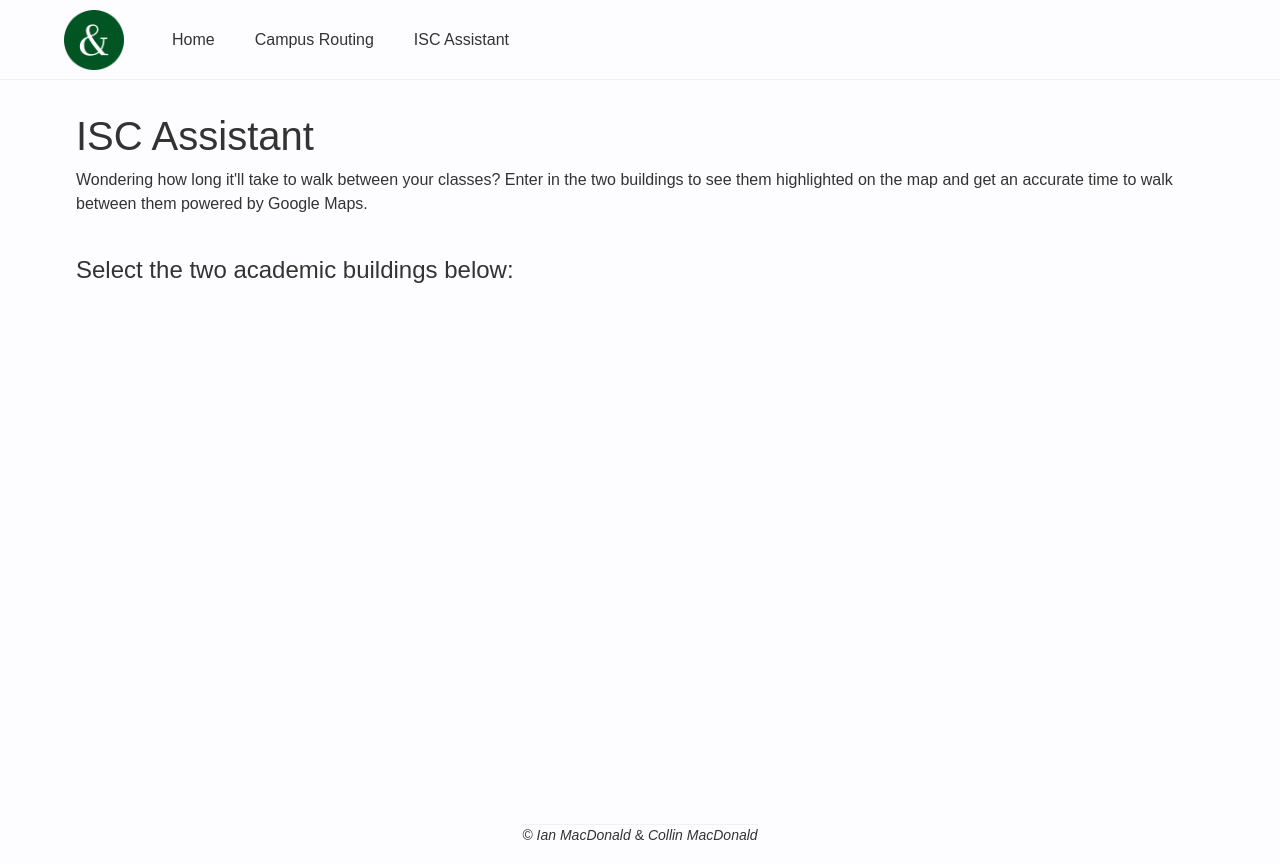
After one commit to ShadowBearVR/Cypher-Ampersand, a Flask app: template server/templates/isc-assistant.html in a window 1280 px wide. The commit adds this page. Run offline with Flask 2, Linux system fonts and the light colour scheme; the template is opened without the code that fills it, so the values that code supplies are empty; parts of the project's set-up code (start-up, migrations or seed data) failed here and were passed over; some libraries are stand-ins or nearby versions.

Commit message:
Began ISC Assistant

```diff
--- a/server/src/app.py
+++ b/server/src/app.py
@@ -280,6 +280,18 @@ def fun_stats():
 
     return render_template('fun-stats.html', context=context)
 
+@app.route('/isc-assistant')
+def fun_stats():
+    print(f'URL Reached - /isc-assistant')
+
+    #results = get_fun_stats_data()
+
+    context = {
+        #'results': results
+    }
+
+    return render_template('isc-assistant.html', context=context)
+
 ## ERROR HANDLING ##
 
 @app.errorhandler(403)
--- a/server/templates/includes/header.html
+++ b/server/templates/includes/header.html
@@ -11,6 +11,7 @@
             <nav class="header-navigation-links">
                 <a {% if request.path == url_for('index') %} class="active" {% endif %} href="{{ url_for('index') }}">Home</a>
                 <a {% if request.path == url_for('campus_routing') %} class="active" {% endif %} href="{{ url_for('campus_routing') }}">Campus Routing</a>
+                <a {% if request.path == url_for('isc_assistant') %} class="active" {% endif %} href="{{ url_for('isc_assitant') }}">ISC Assistant</a>
             </nav>
             <!--<div class="header-navigation-actions">
                 <a href="#" class="icon-button">
--- /dev/null
+++ b/server/templates/isc-assistant.html
@@ -0,0 +1,25 @@
+{% extends "layouts/base.html" %}
+
+{% block title %} ISC Assistant {% endblock %}
+
+{% block stylesheets %}{% endblock stylesheets %}
+
+{% block content %}
+
+<div>
+    <div class="container-fluid">
+
+        <h1>ISC Assistant</h1>
+        <div class="row">
+            <div class="col-12">
+                <p>Wondering how long it'll take to walk between your classes? Enter in the two buildings to see them highlighted on the map and get an accurate time to walk between them powered by Google Maps.</p>
+                <br>
+                <h4>Select the two academic buildings below:</h4>
+            </div>
+        </div>
+    </div>
+</div>
+
+{% endblock content %}
+
+{% block javascripts %}{% endblock javascripts %}
```
